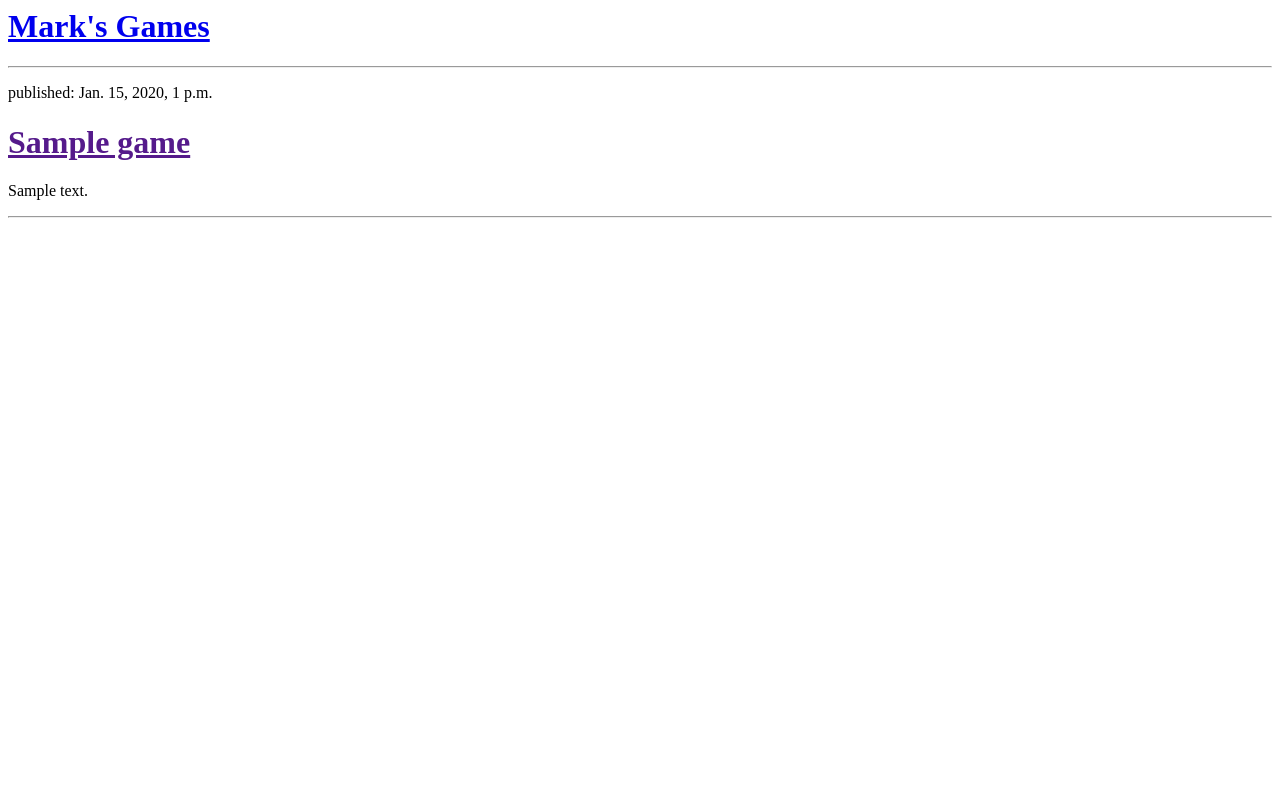
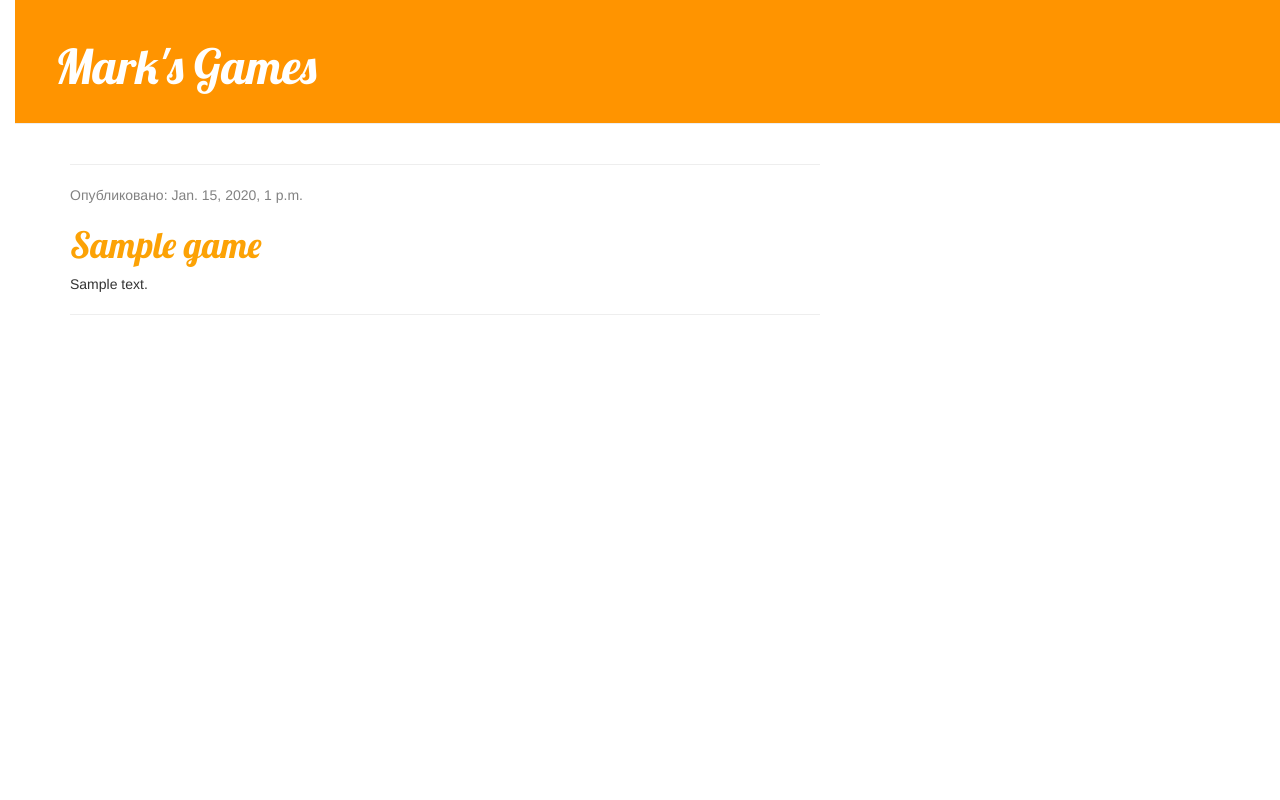
Before and after one commit to marrik98/my-first-blog, a Django app: page / in a window 1280 px wide. Run offline with Django 3.2, Linux system fonts and the light colour scheme; tables that the repository leaves empty hold one stand-in row (values such as "Sample post"); some libraries are stand-ins or nearby versions.

Commit message:
Add CSS style for main page.

```diff
--- /dev/null
+++ b/game/static/css/game.css
@@ -0,0 +1,55 @@
+h1 a {
+    color: #FCA205;
+    font-family: 'Lobster';
+}
+
+body {
+    padding-left: 15px;
+}
+
+.page-header {
+    background-color: #ff9400;
+    margin-top: 0;
+    padding: 20px 20px 20px 40px;
+}
+
+.page-header h1, .page-header h1 a, .page-header h1 a:visited, .page-header h1 a:active {
+    color: #ffffff;
+    font-size: 36pt;
+    text-decoration: none;
+}
+
+.content {
+    margin-left: 40px;
+}
+
+h1, h2, h3, h4 {
+    font-family: 'Lobster', cursive;
+}
+
+.date {
+    color: #828282;
+}
+
+.save {
+    float: right;
+}
+
+.post-form textarea, .post-form input {
+    width: 100%;
+}
+
+.top-menu, .top-menu:hover, .top-menu:visited {
+    color: #ffffff;
+    float: right;
+    font-size: 26pt;
+    margin-right: 20px;
+}
+
+.post {
+    margin-bottom: 70px;
+}
+
+.post h1 a, .post h1 a:visited {
+    color: #000000;
+}
--- a/game/templates/game/game_list.html
+++ b/game/templates/game/game_list.html
@@ -1,23 +1,41 @@
+{% load static %}
+
 <html>
 
     <head>
         <title>Mark's game</title>
+
+        <link rel="stylesheet" href="//maxcdn.bootstrapcdn.com/bootstrap/3.2.0/css/bootstrap.min.css">
+        <link rel="stylesheet" href="//maxcdn.bootstrapcdn.com/bootstrap/3.2.0/css/bootstrap-theme.min.css">
+
+        <link href="https://fonts.googleapis.com/css?family=Lobster&subset=latin,cyrillic" rel="stylesheet" type="text/css">
+
+        <link rel="stylesheet" href="{% static 'css/game.css' %}">
     </head>
 
     <body>
-        <div>
+        <div class="page-header">
             <h1><a href="/">Mark's Games</a></h1>
         </div>
 
+        <div class="content container">
+            <div class="row">
+                <div class="col-md-8">
                     {% for game in games %}
-            <div>
+                        <div class="game">
                             <hr>
-                <p>published: {{ game.published_date }}</p>
+                            <div class="date">
+                                <p>Опубликовано: {{ game.published_date }}</p>
+                            </div>
                             <h1><a href="">{{ game.title }}</a></h1>
                             <p>{{ game.text|linebreaksbr }}</p>
                             <hr>
                         </div>
                     {% endfor %}
+                </div>
+            </div>
+        </div>
+
     </body>
 
 </html>
```
Lines whose indentation alone changed are shown as unchanged.
